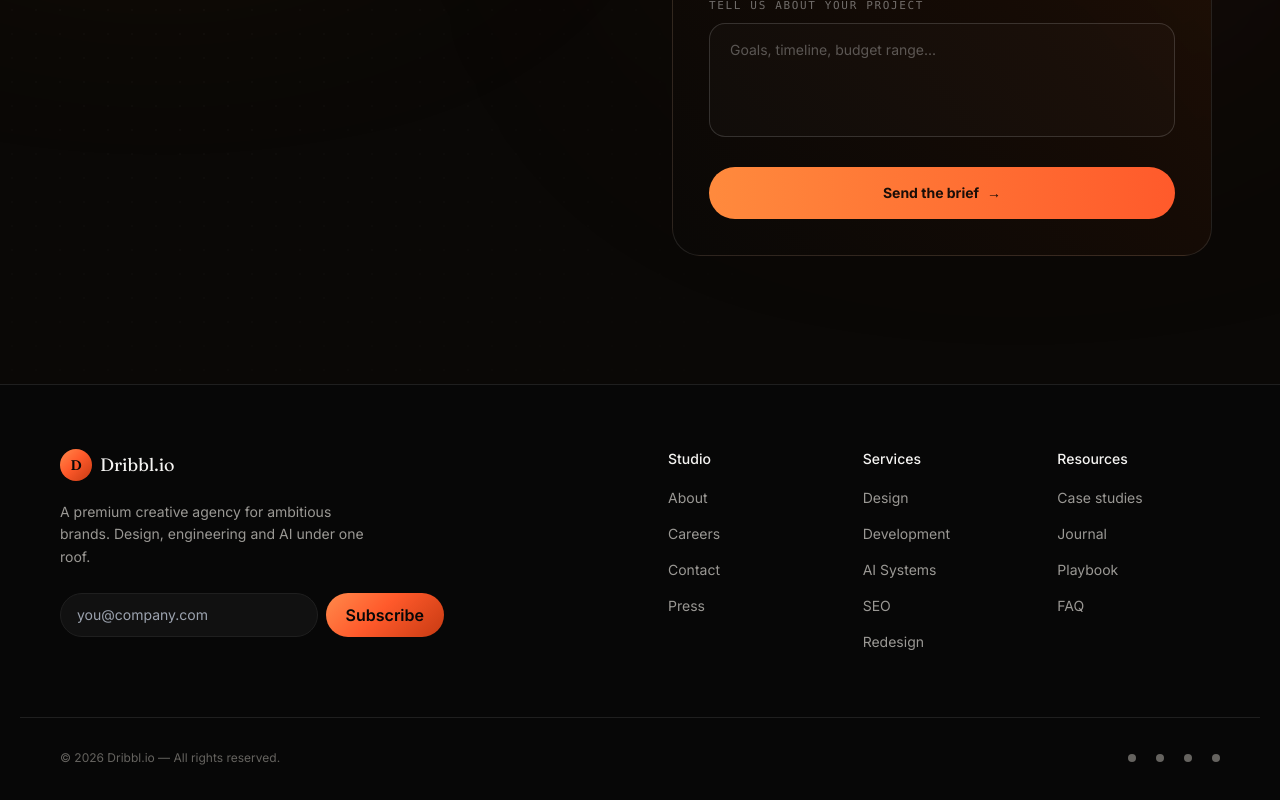
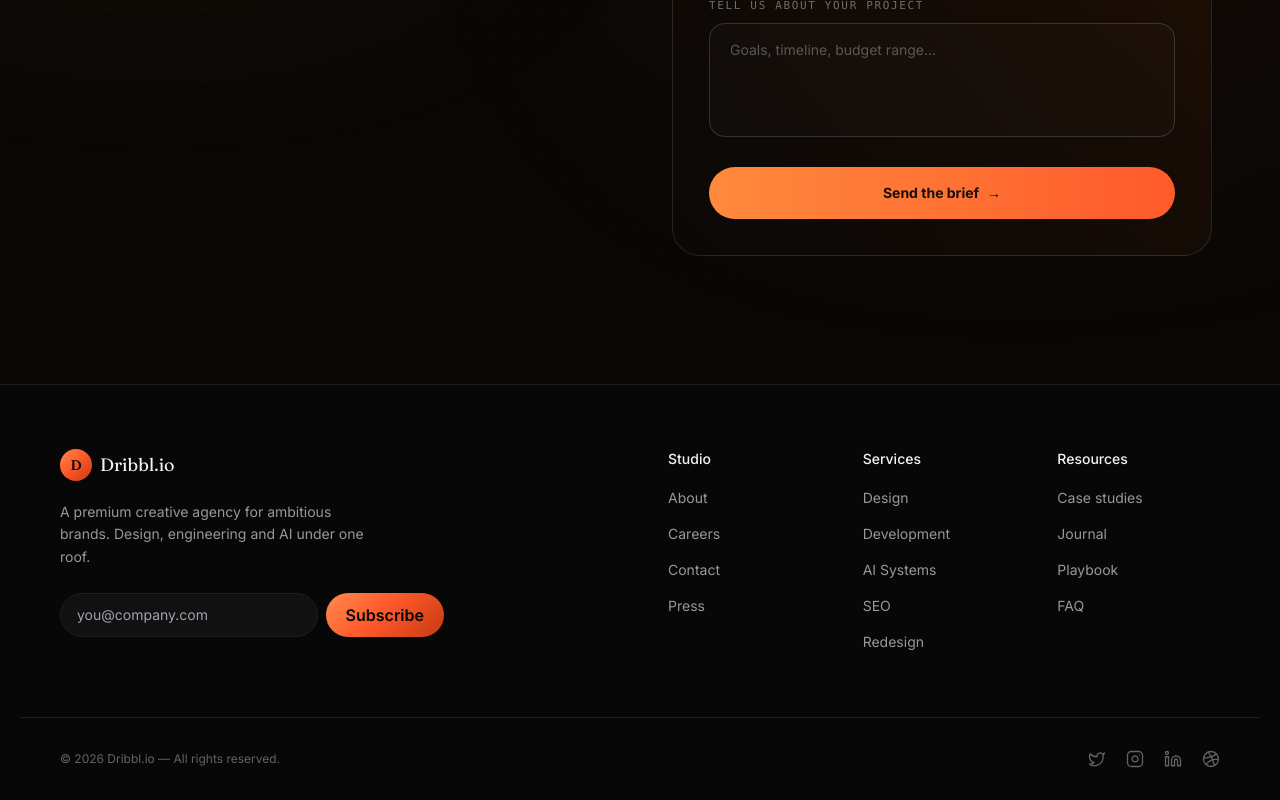
Before and after one commit to Harsh90Prajapati/Dribble.io, a React (Vite) app: page / in a window 1280 px wide. Shown: the part 8479-9279 px from the top of the page. Built offline with nearby package versions, Linux system fonts and the light colour scheme.

Commit message:
footer updated

```diff
--- a/src/components/Footer.jsx
+++ b/src/components/Footer.jsx
@@ -1,7 +1,32 @@
 import { useState } from 'react'
+import { Twitter, Instagram, Linkedin, Dribbble } from 'lucide-react'
 import { footer } from '../data/content'
 
-const socials = ['Twitter/X', 'Instagram', 'LinkedIn', 'Dribbble']
+const socials = [
+  { name: 'Twitter/X', href: 'https://twitter.com/dribblio', Icon: Twitter },
+  { name: 'Instagram', href: 'https://instagram.com/dribblio', Icon: Instagram },
+  { name: 'LinkedIn', href: 'https://linkedin.com/company/dribblio', Icon: Linkedin },
+  { name: 'Dribbble', href: 'https://dribbble.com/dribblio', Icon: Dribbble },
+]
+
+// Maps footer link labels to actual destinations.
+// Anchor links (#id) should match section ids used in your Nav component.
+// Swap any of these for real routes (e.g. '/careers') if they're separate pages.
+const linkMap = {
+  About: '#about',
+  Careers: '/careers',
+  Contact: '#contact',
+  Press: '/press',
+  Design: '#services',
+  Development: '#services',
+  'AI Systems': '#services',
+  SEO: '#services',
+  Redesign: '#services',
+  'Case studies': '#work',
+  Journal: '/journal',
+  Playbook: '/playbook',
+  FAQ: '#faq',
+}
 
 export default function Footer() {
   const [email, setEmail] = useState('')
@@ -50,7 +75,10 @@ export default function Footer() {
               <ul className="mt-4 space-y-3">
                 {col.links.map((link) => (
                   <li key={link}>
-                    <a href="#" className="text-sm text-ink-muted hover:text-ink transition-colors">
+                    <a
+                      href={linkMap[link] || '#'}
+                      className="text-sm text-ink-muted hover:text-ink transition-colors"
+                    >
                       {link}
                     </a>
                   </li>
@@ -64,9 +92,16 @@ export default function Footer() {
       <div className="wrap px-6 md:px-10 py-8 border-t border-line flex flex-col sm:flex-row items-center justify-between gap-4">
         <p className="text-xs text-ink-faint">{footer.copyright}</p>
         <div className="flex gap-5">
-          {socials.map((s) => (
-            <a key={s} href="#" aria-label={s} className="text-ink-faint hover:text-ink transition-colors">
-              <span className="block h-2 w-2 rounded-full bg-current" />
+          {socials.map(({ name, href, Icon }) => (
+            <a
+              key={name}
+              href={href}
+              target="_blank"
+              rel="noopener noreferrer"
+              aria-label={name}
+              className="text-ink-faint hover:text-ink transition-colors"
+            >
+              <Icon size={18} strokeWidth={1.75} />
             </a>
           ))}
         </div>
```
